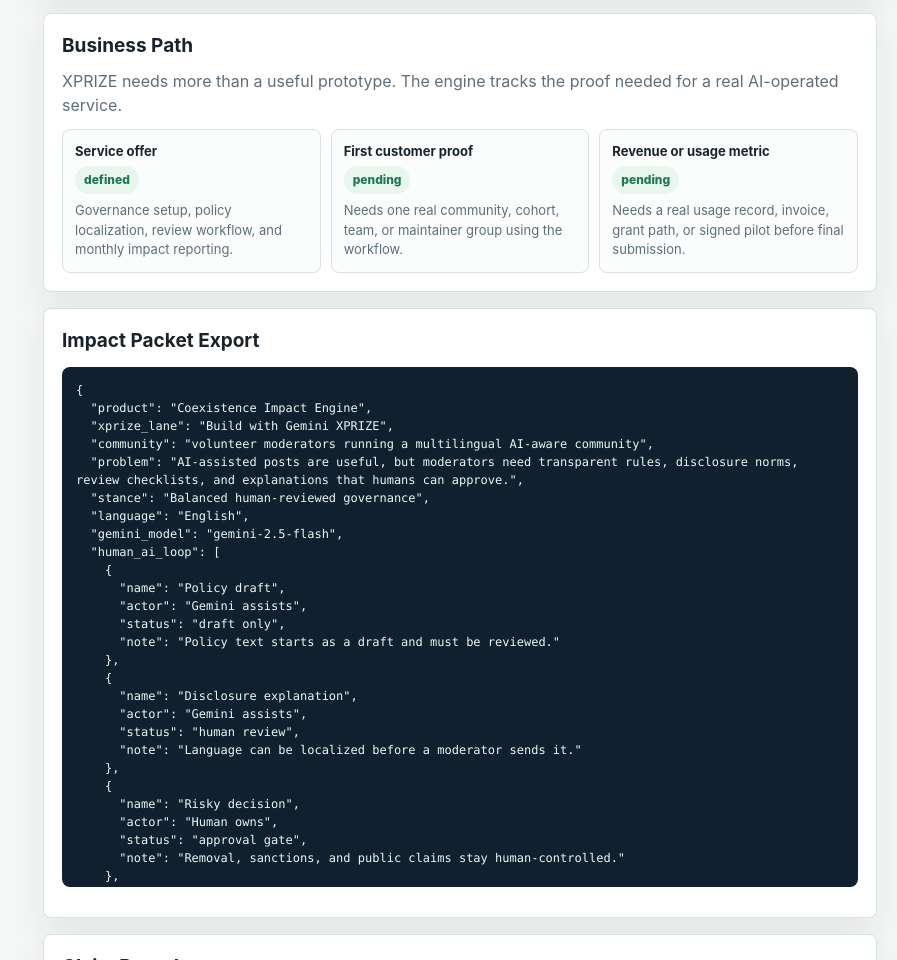
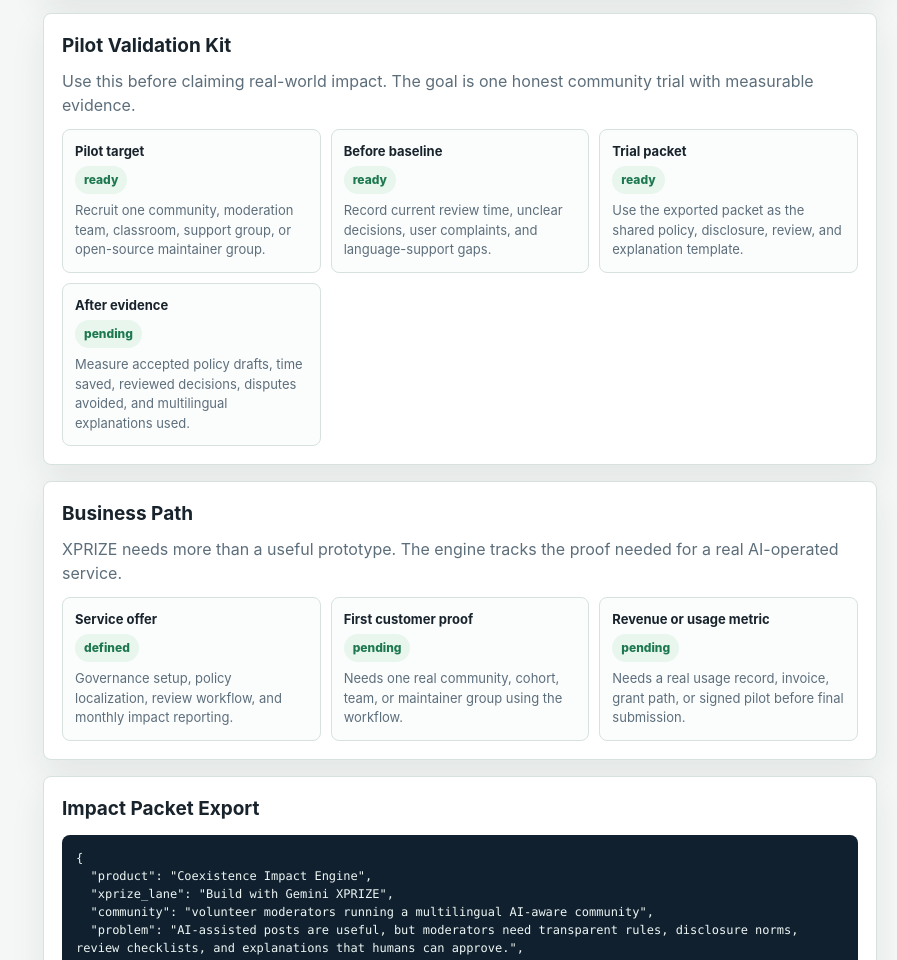
Before and after one commit to daideguchi/coexistence-impact-engine, a plain HTML site: page index.html in a window 1280 px wide. Shown: the part 1929-2889 px from the top of the page, without its empty margins (383-1280 px from the left). Drawn offline with Linux system fonts and the light colour scheme.

Commit message:
Add pilot validation kit

```diff
--- a/index.html
+++ b/index.html
@@ -313,6 +313,12 @@
         </section>
 
         <section>
+          <h2>Pilot Validation Kit</h2>
+          <p>Use this before claiming real-world impact. The goal is one honest community trial with measurable evidence.</p>
+          <div class="card-grid" id="pilotGrid"></div>
+        </section>
+
+        <section>
           <h2>Business Path</h2>
           <p>XPRIZE needs more than a useful prototype. The engine tracks the proof needed for a real AI-operated service.</p>
           <div class="card-grid" id="businessGrid"></div>
@@ -355,6 +361,13 @@
       { name: 'Service offer', status: 'defined', note: 'Governance setup, policy localization, review workflow, and monthly impact reporting.' },
       { name: 'First customer proof', status: 'pending', note: 'Needs one real community, cohort, team, or maintainer group using the workflow.' },
       { name: 'Revenue or usage metric', status: 'pending', note: 'Needs a real usage record, invoice, grant path, or signed pilot before final submission.' }
+    ];
+
+    const pilot = [
+      { name: 'Pilot target', status: 'ready', note: 'Recruit one community, moderation team, classroom, support group, or open-source maintainer group.' },
+      { name: 'Before baseline', status: 'ready', note: 'Record current review time, unclear decisions, user complaints, and language-support gaps.' },
+      { name: 'Trial packet', status: 'ready', note: 'Use the exported packet as the shared policy, disclosure, review, and explanation template.' },
+      { name: 'After evidence', status: 'pending', note: 'Measure accepted policy drafts, time saved, reviewed decisions, disputes avoided, and multilingual explanations used.' }
     ];
 
     function sentence(value) {
@@ -410,6 +423,7 @@
         language,
         gemini_model: model,
         human_ai_loop: loop,
+        pilot_validation_kit: pilot,
         business_path: business,
         evidence_ledger: evidence,
         gemini_prompt: null,
@@ -430,6 +444,13 @@
         </div>
       `).join('');
       $('evidenceGrid').innerHTML = evidence.map((item) => `
+        <div class="card">
+          <b>${item.name}</b>
+          <span class="badge ${statusClass(item.status)}">${item.status}</span>
+          <p>${item.note}</p>
+        </div>
+      `).join('');
+      $('pilotGrid').innerHTML = pilot.map((item) => `
         <div class="card">
           <b>${item.name}</b>
           <span class="badge ${statusClass(item.status)}">${item.status}</span>
--- a/scripts/verify_impact.mjs
+++ b/scripts/verify_impact.mjs
@@ -18,7 +18,7 @@
   }
   await page.getByRole('button', { name: 'Build Impact Packet' }).click();
   const cards = await page.locator('.card').count();
-  if (cards < 18) {
+  if (cards < 22) {
     throw new Error(`not enough cards: ${cards}`);
   }
   const prompt = await page.locator('#geminiPrompt').innerText();
@@ -31,6 +31,9 @@
   }
   if (!packet.evidence_ledger.some((item) => item.name === 'Gemini API live proof' && item.status === 'attached')) {
     throw new Error('Gemini live proof status missing');
+  }
+  if (!packet.pilot_validation_kit?.some((item) => item.name === 'After evidence' && item.status === 'pending')) {
+    throw new Error('pilot validation kit missing');
   }
   const geminiProofMetric = await page.locator('#geminiProof').innerText();
   if (geminiProofMetric !== '1') {
```
Also changed, not shown: media/coexistence-impact-engine-full.png, 5 other files.
